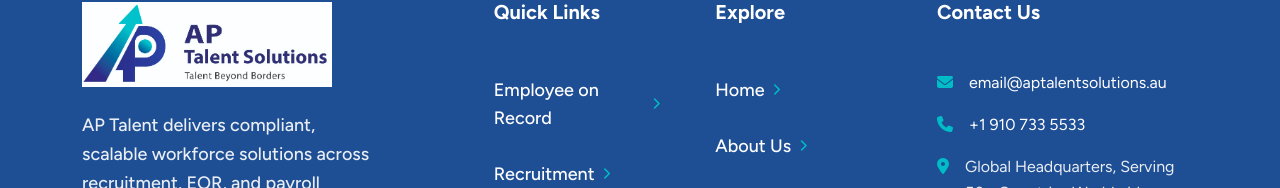
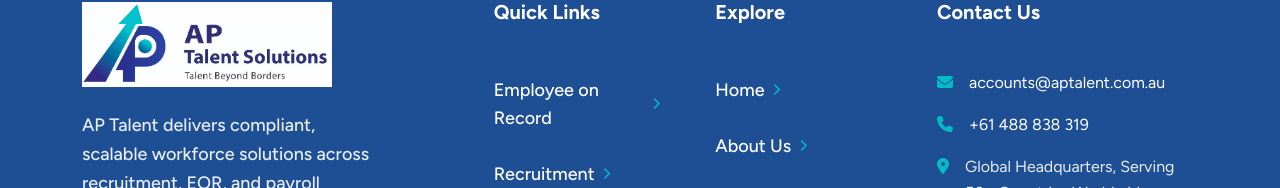
Before and after one commit to GaneshB2334/ap-talent, a Next.js app: page / in a window 1280 px wide. Shown: the part 3488-3676 px from the top of the page. Built offline with nearby package versions, Linux system fonts and the light colour scheme.

Commit message:
Refactor Footer component structure and links

```diff
--- a/components/layout/footer/Footer1.tsx
+++ b/components/layout/footer/Footer1.tsx
@@ -86,11 +86,11 @@ export default function Footer() {
                                 <ul className="contact-list list-unstyled p-0 mb-4">
                                     <li className="mb-3 d-flex align-items-start gap-3">
                                         <i className="fa-solid fa-envelope mt-1" style={{ color: "var(--vtc-bg-main-bg-1)" }} />
-                                        <a href="mailto:email@aptalentsolutions.au" className="text-white text-decoration-none">email@aptalentsolutions.au</a>
+                                        <a href="mailto:accounts@aptalent.com.au" className="text-white text-decoration-none">accounts@aptalent.com.au</a>
                                     </li>
                                     <li className="mb-3 d-flex align-items-start gap-3">
                                         <i className="fa-solid fa-phone mt-1" style={{ color: "var(--vtc-bg-main-bg-1)" }} />
-                                        <a href="tel:+19107335533" className="text-white text-decoration-none">+1 910 733 5533</a>
+                                        <a href="tel:+61488838319" className="text-white text-decoration-none">+61 488 838 319</a>
                                     </li>
                                     <li className="mb-3 d-flex align-items-start gap-3">
                                         <i className="fa-solid fa-location-dot mt-1" style={{ color: "var(--vtc-bg-main-bg-1)" }} />
```
